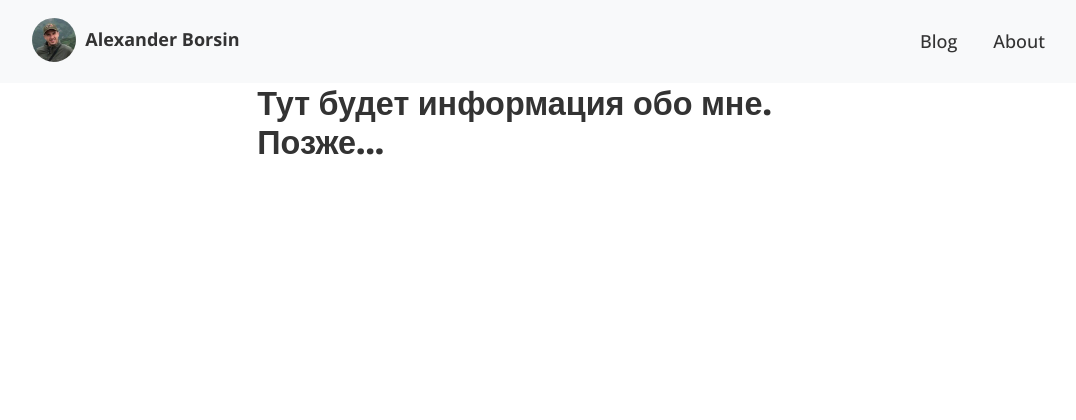
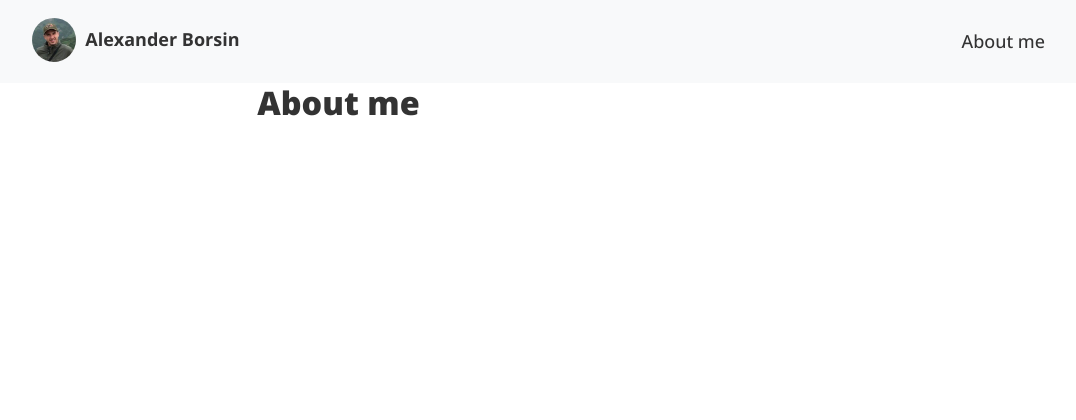
Before and after one commit to bors1n/borsinblog, a Django app: page /about in a window 1280 px wide. Shown: the top 420 px of the page, without its empty margins (93-1169 px from the left). Run offline with Django 4.2, Linux system fonts and the light colour scheme.

Commit message:
fixed fun test for about page

```diff
--- a/blog/templates/about_page.html
+++ b/blog/templates/about_page.html
@@ -8,7 +8,7 @@
     <div class="container px-4 px-lg-5">
         <div class="row gx-4 gx-lg-5 justify-content-center">
             <div class="col-md-10 col-lg-8 col-xl-7">
-                <h1>Тут будет информация обо мне. Позже...</h1>
+                <h1>About me</h1>
             </div>
         </div>
     </div>
--- a/blog/templates/base.html
+++ b/blog/templates/base.html
@@ -18,10 +18,11 @@
             <img src="{% static 'img/avatar-3.jpg' %}"/>
             <a href="{% url 'home_page' %}">Alexander Borsin</a>
             </div>
+            <div class="about_page">
                 <ul class="navbar-nav ms-auto py-4 py-lg-0">
-                    <li class="nav-item"><a class="nav-link px-lg-3 py-3 py-lg-4" href="{% url 'home_page' %}">Blog</a></li>
-                    <li class="nav-item active"><a class="nav-link px-lg-3 py-3 py-lg-4" href="{% url 'about_page' %}">About</a></li>
+                    <li class="nav-item active"><a class="nav-link px-lg-3 py-3 py-lg-4" href="{% url 'about_page' %}">About me</a></li>
                 </ul>
+            </div>
         </div>
     </nav>
         {% block content %}
--- a/blog/templates/home_page.html
+++ b/blog/templates/home_page.html
@@ -7,6 +7,7 @@
     <div class="container px-4 px-lg-5">
         <div class="row gx-4 gx-lg-5 justify-content-center">
             <div class="col-md-10 col-lg-8 col-xl-8">
+                <div class="article-list">
                 {% for article in articles %}
                     <div class="article">
                         <h2 class="article-title">
@@ -19,4 +20,5 @@
                 </div>
             </div>
         </div>
+    </div>
 {% endblock %}
```
Lines whose indentation alone changed are shown as unchanged.
